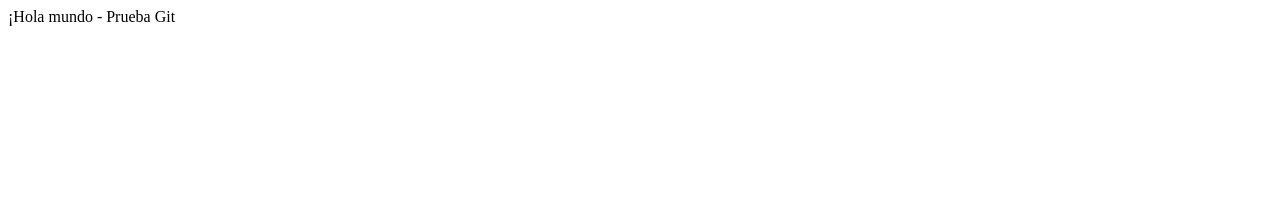
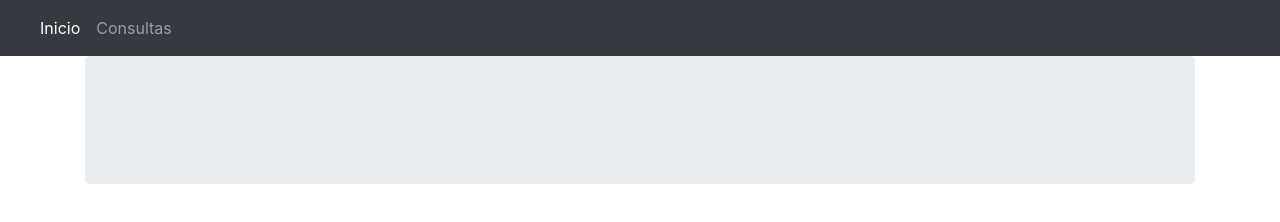
Before and after one commit to Mortrer/test, a plain HTML site: page docs/index.html in a window 1280 px wide. Drawn offline with nearby package versions, Linux system fonts and the light colour scheme; a web font is replaced by a local one.

Commit message:
Update index.html
prueba

```diff
--- a/docs/index.html
+++ b/docs/index.html
@@ -1,9 +1,42 @@
 <!DOCTYPE html>
 <html>
 <head>
-	<title>Pagina de prueba - Git</title>
+	<meta charset="utf-8">
+	<link rel="stylesheet" href="https://maxcdn.bootstrapcdn.com/bootstrap/4.0.0/css/bootstrap.min.css" integrity="sha384-Gn5384xqQ1aoWXA+058RXPxPg6fy4IWvTNh0E263XmFcJlSAwiGgFAW/dAiS6JXm" crossorigin="anonymous">
+	<script src="https://code.jquery.com/jquery-3.2.1.slim.min.js" integrity="sha384-KJ3o2DKtIkvYIK3UENzmM7KCkRr/rE9/Qpg6aAZGJwFDMVNA/GpGFF93hXpG5KkN" crossorigin="anonymous"></script>
+	<script src="https://cdnjs.cloudflare.com/ajax/libs/popper.js/1.12.9/umd/popper.min.js" integrity="sha384-ApNbgh9B+Y1QKtv3Rn7W3mgPxhU9K/ScQsAP7hUibX39j7fakFPskvXusvfa0b4Q" crossorigin="anonymous"></script>
+	<script src="https://maxcdn.bootstrapcdn.com/bootstrap/4.0.0/js/bootstrap.min.js" integrity="sha384-JZR6Spejh4U02d8jOt6vLEHfe/JQGiRRSQQxSfFWpi1MquVdAyjUar5+76PVCmYl" crossorigin="anonymous"></script>
+	<link href="/open-iconic/font/css/open-iconic-bootstrap.css" rel="stylesheet">
+	<title>Control de Inventario</title>
 </head>
 <body>
-	¡Hola mundo - Prueba Git
+	<!--Barra de navegacion -->
+	<nav class="navbar navbar-expand-lg navbar-dark bg-dark">
+			<a class="navbar-brand text-white">
+				<span class="oi oi-home" title="home" aria-hidden="true"></span>
+			</a>
+			<button class="navbar-toggler" data-target="#menu" data-toggle="collapse" type="button">
+				<span class="navbar-toggler-icon"></span>
+			</button>
+			<div class="collapse navbar-collapse" id="menu">
+				<ul class="navbar-nav mr-auto">
+					<li class="nav-item active">
+						<a href="#" class="nav-link">Inicio</a>
+					</li>
+					<li class="nav-item">
+						<a href="contacto.html" class="nav-link">Consultas</a>
+					</li>
+				</ul>
+			</div>
+	</nav>
+	<!--Fin barra de navegacion -->
+	<div class="container">
+		<div class="jumbotron">
+
+		</div>
+
+	</div>
+
+
 </body>
 </html>
```
